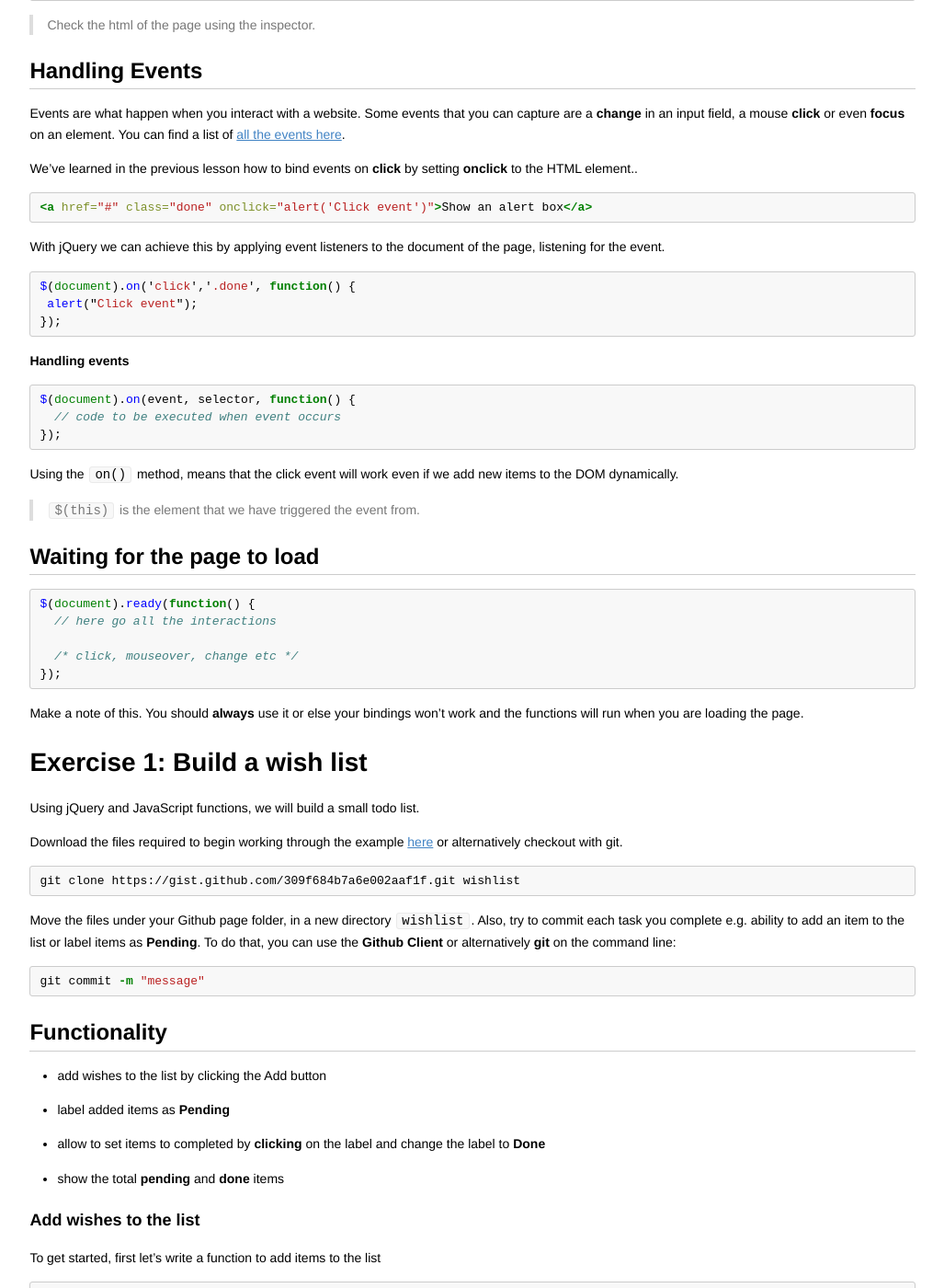
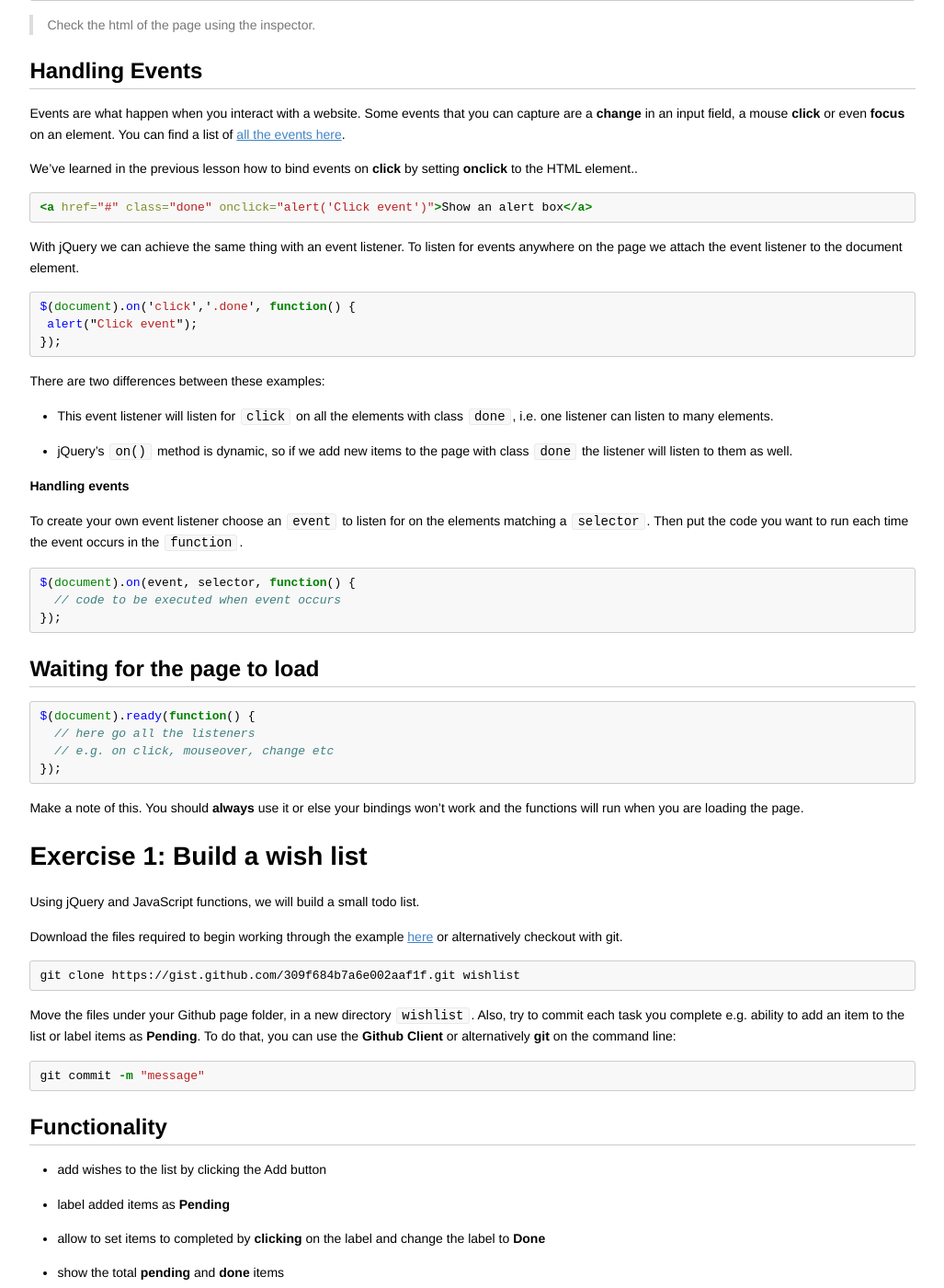
Before and after one commit to codebar/tutorials, a Jekyll site: the page built from js/lesson3/tutorial.md, in a window 1280 px wide and 1400 px high, scrolled down 1875 px. Shown: the whole window at 92% size, without its empty margins (126-1153 px from the left). Built offline with Jekyll 4.4.1, drawn with Linux system fonts in a browser that asks for light colours; Markdown is read by kramdown in place of the engine named in the settings.

Commit message:
Flesh out event listeners intro

````diff
--- a/js/lesson3/tutorial.md
+++ b/js/lesson3/tutorial.md
@@ -108,7 +108,9 @@ We've learned in the previous lesson how to bind events on **click** by setting
 <a href="#" class="done" onclick="alert('Click event')">Show an alert box</a>
 ```
 
-With jQuery we can achieve this by applying event listeners to the document of the page, listening for the event.
+With jQuery we can achieve the same thing with an event listener. To listen for
+events anywhere on the page we attach the event listener to the document
+element.
 
 ```js
 $(document).on('click','.done', function() {
@@ -116,7 +118,18 @@ $(document).on('click','.done', function() {
 });
 ```
 
+There are two differences between these examples:
+
+  - This event listener will listen for `click` on all the elements with class
+    `done`, i.e. one listener can listen to many elements.
+  - jQuery's `on()` method is dynamic, so if we add new items to the page with
+    class `done` the listener will listen to them as well.
+
 **Handling events**
+
+To create your own event listener choose an `event` to listen for on the
+elements matching a `selector`. Then put the code you want to run each time the
+event occurs in the `function`.
 
 ```javascript
 $(document).on(event, selector, function() {
@@ -124,17 +137,12 @@ $(document).on(event, selector, function() {
 });
 ```
 
-Using the `on()` method, means that the click event will work even if we add new items to the DOM dynamically.
-
-> `$(this)` is the element that we have triggered the event from.
-
 ##Waiting for the page to load
 
 ```js
 $(document).ready(function() {
-  // here go all the interactions
-
-  /* click, mouseover, change etc */
+  // here go all the listeners
+  // e.g. on click, mouseover, change etc
 });
 ```
 
````
